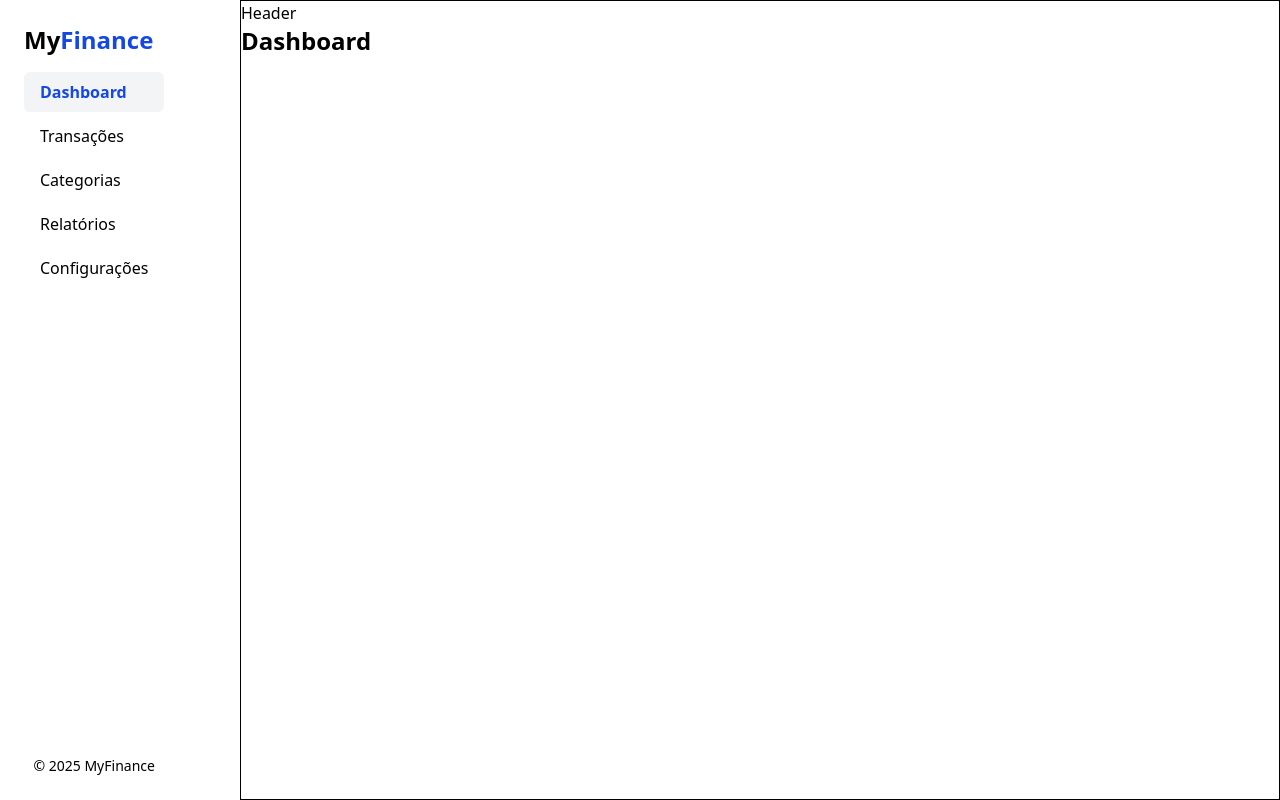
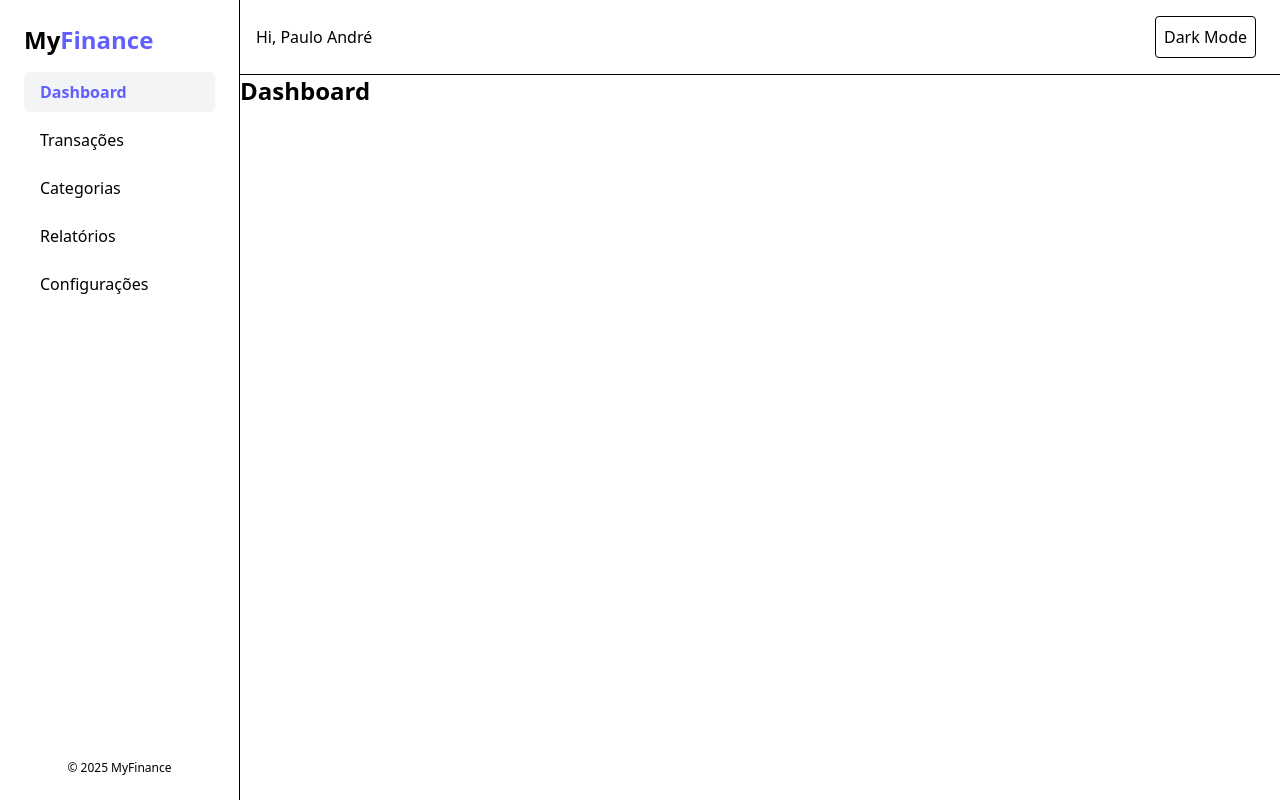
Before and after one commit to PauloAndre05/MyFinance, a React (Vite) app: page / in a window 1280 px wide. Built offline with nearby package versions, Linux system fonts and the light colour scheme.

Commit message:
darkMode done

```diff
--- a/package.json
+++ b/package.json
@@ -10,9 +10,11 @@
     "preview": "vite preview"
   },
   "dependencies": {
+    "@phosphor-icons/react": "^2.1.10",
     "@tailwindcss/vite": "^4.1.18",
     "react": "^19.2.0",
     "react-dom": "^19.2.0",
+    "react-icons": "^5.5.0",
     "react-router-dom": "^7.11.0",
     "tailwindcss": "^4.1.18"
   },
--- /dev/null
+++ b/src/components/header/Index.tsx
@@ -0,0 +1,22 @@
+interface HeaderProps {
+    toggleDarkMode: () => void;
+    isdarkMode: boolean;
+}
+
+export const Header = ({ toggleDarkMode, isdarkMode }: HeaderProps) => {
+    return(
+        <div className="flex items-center justify-between p-4 border-b">
+            <div>
+                <h1>Hi, Paulo André</h1>
+            </div>
+            <div>
+                <button
+                    onClick={() => toggleDarkMode()}
+                    className="mr-2 p-2 border rounded cursor-pointer dark:bg-primary dark:text-white"
+                    >
+                        {isdarkMode ? "Light Mode" : "Dark Mode"}
+                    </button>
+            </div>
+        </div>
+    )
+}
--- a/src/components/sidebar/Index.tsx
+++ b/src/components/sidebar/Index.tsx
@@ -17,18 +17,18 @@ export const Sidebar = () => {
     navigate(ref);
   }
   return (
-    <aside className="flex flex-col h-screen gap-4 p-6 border-blue-50 fixed">
+    <aside className="flex flex-col h-screen gap-4 p-6 border-r dark:border-r-[#262C36] fixed w-60">
       <div className="flex">
-        <span className="text-2xl font-bold">My</span>
-        <span className="text-2xl text-blue-700 font-bold">Finance</span>
+        <span className="text-2xl font-bold dark:text-white">My</span>
+        <span className="text-2xl text-primary dark:text-[#615FFF] font-bold">Finance</span>
       </div>
       <nav>
-        <ul className="flex flex-col gap-1">
+        <ul className="flex flex-col gap-2">
           {linkList.map((link) => (
             <li
-              className={`px-4 py-2 cursor-pointer hover:bg-gray-100 hover:text-blue-700 hover:font-semibold transition-colors rounded-md duration-75 ${
+              className={`px-4 py-2 cursor-pointer hover:bg-gray-100 dark:hover:bg-[#262C36] transition-colors rounded-md duration-75 dark:text-white dark:font-light ${
                 isActive === link.id
-                  ? "bg-gray-100 text-blue-700 font-semibold"
+                  ? "bg-gray-100 dark:bg-[#262C36] text-primary font-semibold"
                   : ""
               }`}
               key={link.id}
@@ -41,7 +41,7 @@ export const Sidebar = () => {
           ))}
         </ul>
       </nav>
-      <footer className="mt-auto mx-auto text-sm">© 2025 MyFinance</footer>
+      <footer className="mt-auto mx-auto text-xs font-extralight">© 2025 MyFinance</footer>
     </aside>
   );
 };
--- a/src/globalStyles/Styles.css
+++ b/src/globalStyles/Styles.css
@@ -1 +1,12 @@
 @import "tailwindcss";
+
+@theme {
+    --color-primary: #615FFF;
+    --color-secondary: #151B23;
+    --color-bg-primary: #F6F6F6;
+    --color-bg-secondary: #151B23;
+    --color-text-primary: #000000;
+    --color-text-secondary: #D1D7E0;
+}
+
+@custom-variant dark (&:where([data-theme=dark], [data-theme=dark] *));
--- a/src/layout/Index.tsx
+++ b/src/layout/Index.tsx
@@ -1,14 +1,22 @@
 import { Outlet } from "react-router-dom";
 import { Sidebar } from "../components/sidebar/Index";
+import { useState } from "react";
+import { Header } from "../components/header/Index";
 
 export const Layout = () => {
+    const [darkMode, setDarkMode] = useState(false)
+    function toggleDarkMode(){
+        setDarkMode(!darkMode)
+    }
     return(
-        <div className="h-screen overflow-hidden flex">
+        <div data-theme={darkMode ? "dark" : "light"} className="h-screen overflow-hidden flex border-e-bg-primary dark:bg-bg-secondary dark:text-text-secondary">
             <div className="w-60">
                 <Sidebar />
             </div>
-            <div className="border flex-1">
-                <div>Header</div>
+            <div className="flex-1">
+                <header>
+                    <Header toggleDarkMode={toggleDarkMode} isdarkMode={darkMode} />
+                </header>
                 <main>
                     <Outlet />
                 </main>
--- a/src/pages/categorias/Index.tsx
+++ b/src/pages/categorias/Index.tsx
@@ -1,3 +1,3 @@
-export const Catergorias = () => {
+export const Categorias = () => {
     return <h1 className="text-2xl font-bold">Categorias</h1>
 }
--- a/src/routes/Routes.tsx
+++ b/src/routes/Routes.tsx
@@ -2,7 +2,7 @@ import {Routes, Route} from "react-router-dom"
 import { Layout } from "../layout/Index"
 import { Dashboard } from "../pages/dashboard/Index"
 import { Transacoes } from "../pages/transacoes/Index"
-import { Catergorias } from "../pages/categorias/Index"
+import { Categorias } from "../pages/categorias/Index"
 import { Relatorios } from "../pages/relatorios/Index"
 import { Configuracoes } from "../pages/configuracoes/Index"
 
@@ -12,7 +12,7 @@ export const AppRoutes = () => {
          <Route path = "/" element = { <Layout /> } >
          <Route index element = {<Dashboard />} />
          <Route path="/transacoes" element = { <Transacoes />} />
-         <Route path="/categorias" element = { <Catergorias />} />
+         <Route path="/categorias" element = { <Categorias />} />
          <Route path="/relatorios" element = { <Relatorios />} />
          <Route path="/configuracoes" element = { <Configuracoes />} />
          </Route>
```
Also changed, not shown: 1 other file (tests, documents, lock files or other folders).
